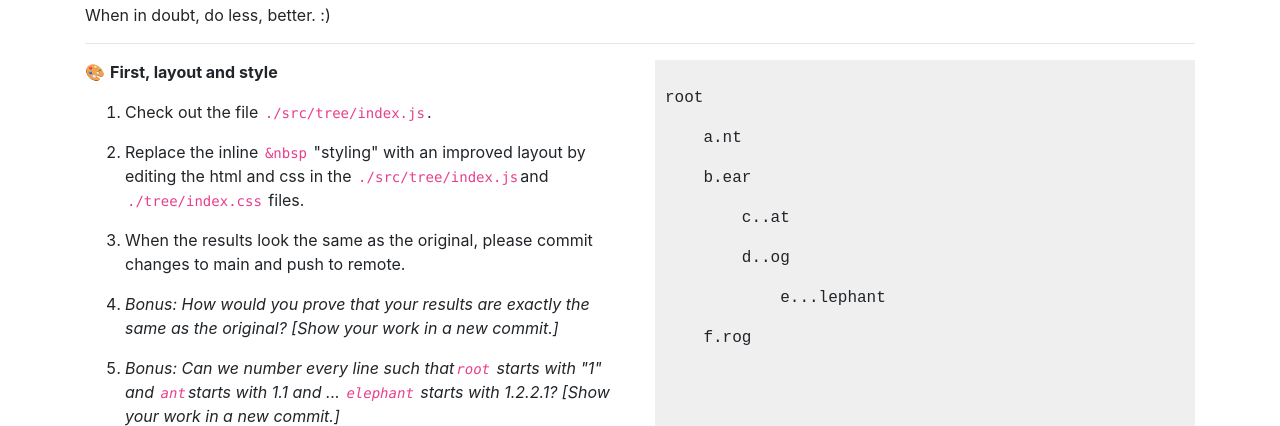
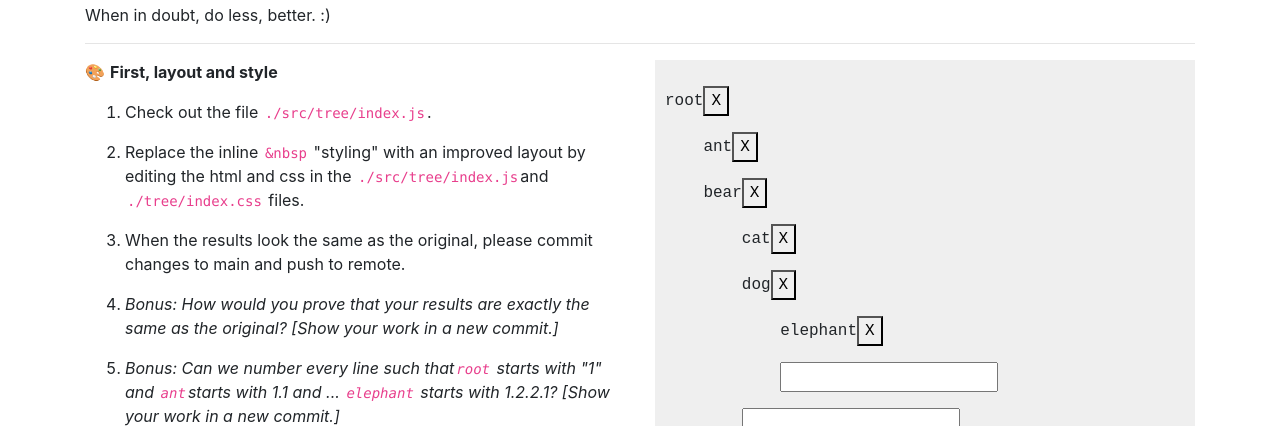
Before and after one commit to realisticattorney/zoolatech-test, a React (Create React App) app: page / in a window 1280 px wide. Shown: the part 526-952 px from the top of the page. Built offline with nearby package versions, Linux system fonts and the light colour scheme.

Commit message:
Complete up to 3.4

```diff
--- a/src/App.js
+++ b/src/App.js
@@ -1,9 +1,25 @@
-import React from "react";
-import { Col, Container, Row } from "reactstrap";
-import "./App.css";
-import Tree from "./tree";
+import React, { useCallback, useEffect, useState } from 'react';
+import { Col, Container, Row } from 'reactstrap';
+import './App.css';
+import Tree from './tree';
+let node = require('./tree/data.json');
+export default function App() {
+  const [data, setData] = useState(node);
 
-export default function App() {
+  const addNode = (input) => {
+    let newNode = { name: input, children: [] };
+    setData((prevState) => {
+      return [...prevState, newNode];
+    });
+  };
+
+  const deleteNodeFromParent = useCallback((name) => {
+    setData((prevState) => {
+      let newChildren = prevState.filter((child) => child.name !== name);
+      return [...newChildren];
+    });
+  }, []);
+
   return (
     <div className="App">
       <Container>
@@ -60,7 +76,7 @@ export default function App() {
                   </li>
                   <li>
                     Replace the inline <code>&nbsp</code> "styling" with an
-                    improved layout by editing the html and css in the{" "}
+                    improved layout by editing the html and css in the{' '}
                     <code>./src/tree/index.js</code>
                     and <code>./tree/index.css</code> files.
                   </li>
@@ -148,12 +164,12 @@ export default function App() {
                   <li>
                     Add an
                     <span role="img" aria-label="cross">
-                      {" "}
+                      {' '}
                       ❌
                     </span>
                     after every element on the tree. When a user clicks the
                     <span role="img" aria-label="cross">
-                      {" "}
+                      {' '}
                       ❌
                     </span>
                     , remove that node.
@@ -194,13 +210,13 @@ export default function App() {
                 And persistence!
               </div>
               <div className="App-instructions">
-                Check out the persistence API at:{" "}
+                Check out the persistence API at:{' '}
                 <a href="https://jsonbin.io/">https://jsonbin.io/</a>
                 <ol>
                   <li>
                     Setup: You will need to create an account to obtain the api
                     key. Then, create the Bin where you will Read and Update
-                    your JSON payload by referencing the Bin ID. See:{" "}
+                    your JSON payload by referencing the Bin ID. See:{' '}
                     <a href="https://jsonbin.io/api-reference/bins/read">
                       Bins API Reference
                     </a>
@@ -231,7 +247,23 @@ export default function App() {
             </div>
           </Col>
           <Col sm={6}>
-            <Tree />
+            <div className="tree">
+              <ul>
+                <li>
+                  {data.length > 0 &&
+                    data.map(({ name, children }, index, arr) => (
+                      <Tree
+                        key={name}
+                        name={name}
+                        children={children}
+                        addNodeToParent={addNode}
+                        index={arr.length - 1 === index ? true : null}
+                        deleteNodeFromParent={deleteNodeFromParent}
+                      />
+                    ))}
+                </li>
+              </ul>
+            </div>
           </Col>
         </Row>
       </Container>
--- a/src/tree/data.json
+++ b/src/tree/data.json
@@ -1,3 +1,4 @@
+[
   {
     "name": "root",
     "children": [
@@ -29,3 +30,4 @@
       }
     ]
   }
+]
--- a/src/tree/index.css
+++ b/src/tree/index.css
@@ -20,3 +20,7 @@ li {
 ul {
   padding-inline-start: 38.4062px;
 }
+
+.inputField {
+  margin-bottom: 16px;
+}
--- a/src/tree/index.js
+++ b/src/tree/index.js
@@ -1,30 +1,66 @@
 import './index.css';
-let node = require('./data.json');
+import React, { useCallback, useState } from 'react';
 
-export default function Tree({ name, children, dotsCount }) {
-  let data = name ? { name, children, dotsCount } : node; //if name is not null, then it's a child node, else it's the root node
-  let dotsCountAcc = dotsCount || 0; //dotsCountAcc is the number of dots that have been added to the current node
+export default function Tree(props) {
+  const [inputState, setInputState] = useState('');
+  const [data, setData] = useState(props);
+
+  const addNode = (input) => {
+    let newNode = { name: input, children: [] };
+    setData((prevState) => {
+      return { ...prevState, children: [...prevState.children, newNode] };
+    });
+  };
+
+  const handleSubmit = (e) => {
+    e.preventDefault();
+    data.addNodeToParent(inputState);
+    setInputState('');
+  };
+
+  const deleteNodeFromParent = useCallback((name) => {
+    setData((prevState) => {
+      let newChildren = prevState.children.filter(
+        (child) => child.name !== name
+      );
+      return { ...prevState, children: newChildren };
+    });
+  }, []);
+
   return (
-    <div className={`${name ? '' : 'tree'}`}>
+    <>
+      {data.name}
+      <button onClick={() => data.deleteNodeFromParent(data.name)}>X</button>
       <ul>
         <li>
-          {name
-            ? name
-                .substring(0, 1)
-                .concat('.'.repeat(dotsCount))
-                .concat(name.substring(1))
-            : node.name}
           {data.children.length > 0 &&
-            data.children.map(({ name, children }) => (
+            data.children.map(({ name, children }, index) => (
               <Tree
                 key={name}
                 name={name}
                 children={children}
-                dotsCount={dotsCountAcc + 1}
+                index={data.children.length - 1 === index ? true : null}
+                addNodeToParent={addNode}
+                deleteNodeFromParent={deleteNodeFromParent}
               />
             ))}
         </li>
       </ul>
-    </div>
+      {props.index && (
+        <form
+          action=""
+          onSubmit={(e) => {
+            handleSubmit(e);
+          }}
+        >
+          <input
+            type="text"
+            className="inputField"
+            value={inputState}
+            onChange={(e) => setInputState(e.target.value)}
+          />
+        </form>
+      )}
+    </>
   );
 }
```
Lines whose indentation alone changed are shown as unchanged.
